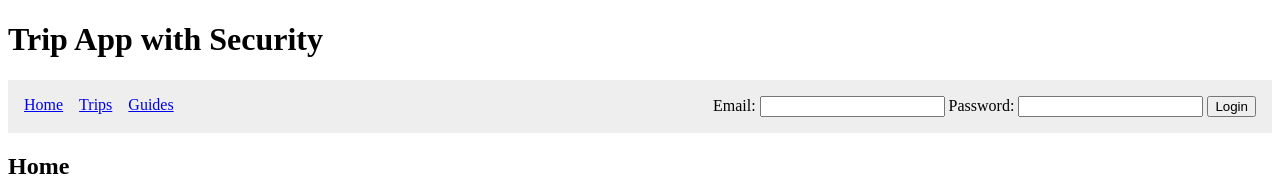
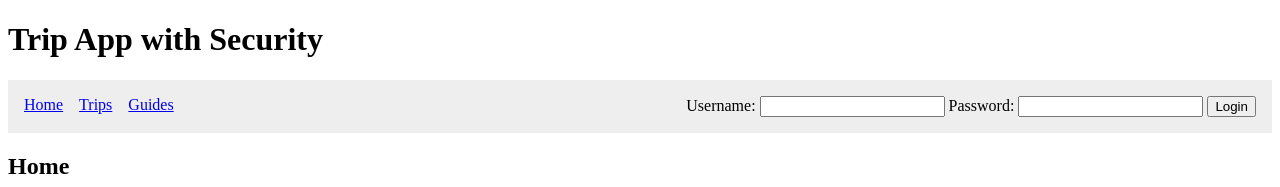
Before and after one commit to pbollhorn/friday1_trip_security, a React (Vite) app: page / in a window 1280 px wide. Shown: the top 187 px of the page. Built offline with nearby package versions, Linux system fonts and the light colour scheme.

Commit message:
login form now takes username and password

```diff
--- a/src/components/LoginForm.jsx
+++ b/src/components/LoginForm.jsx
@@ -1,19 +1,19 @@
 import React, { useRef } from "react";
 
 export default function LoginForm() {
-  const emailRef = useRef(null);
+  const usernameRef = useRef(null);
   const passwordRef = useRef(null);
 
   const handleSubmit = (e) => {
     e.preventDefault();
-    console.log("Email:", emailRef.current.value);
+    console.log("Username:", usernameRef.current.value);
     console.log("Password:", passwordRef.current.value);
   };
 
   return (
     <form onSubmit={handleSubmit}>
-      <label>Email: </label>
-      <input type="email" ref={emailRef} />
+      <label>Username: </label>
+      <input type="text" ref={usernameRef} />
       <label> Password: </label>
       <input type="password" ref={passwordRef} />{" "}
       <button type="submit">Login</button>
```
